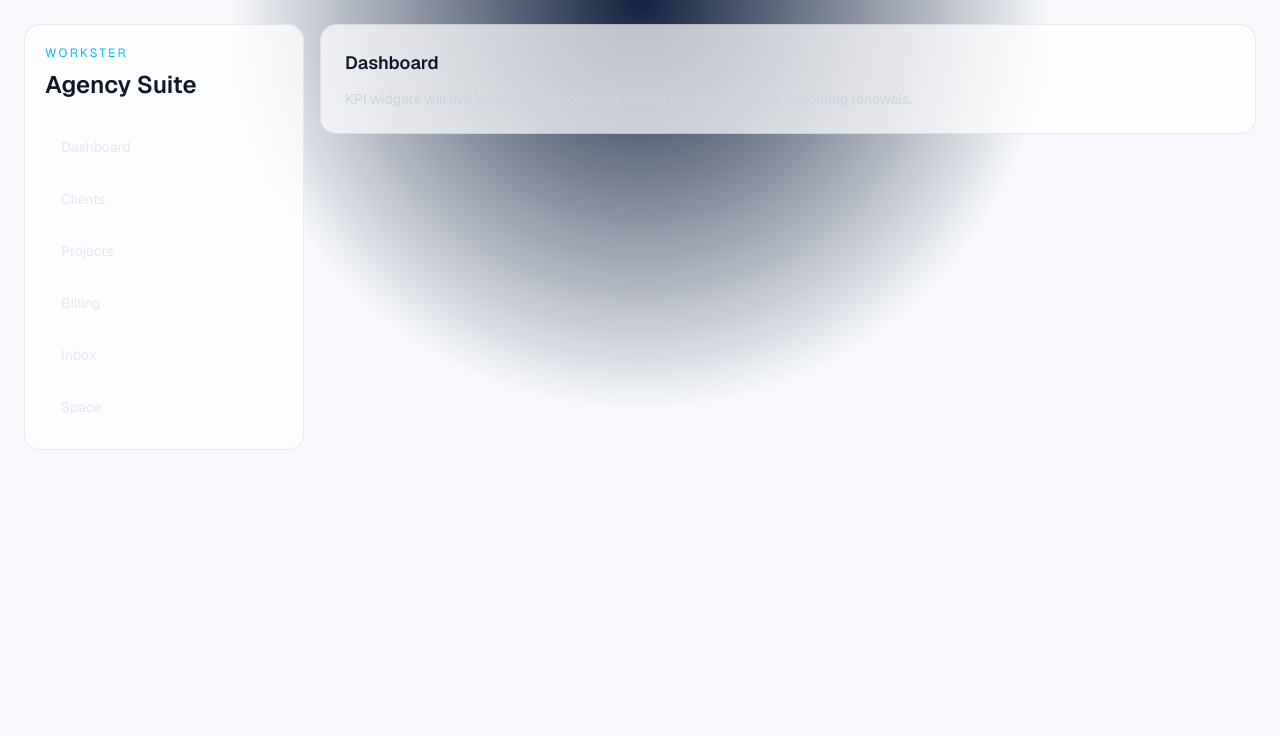
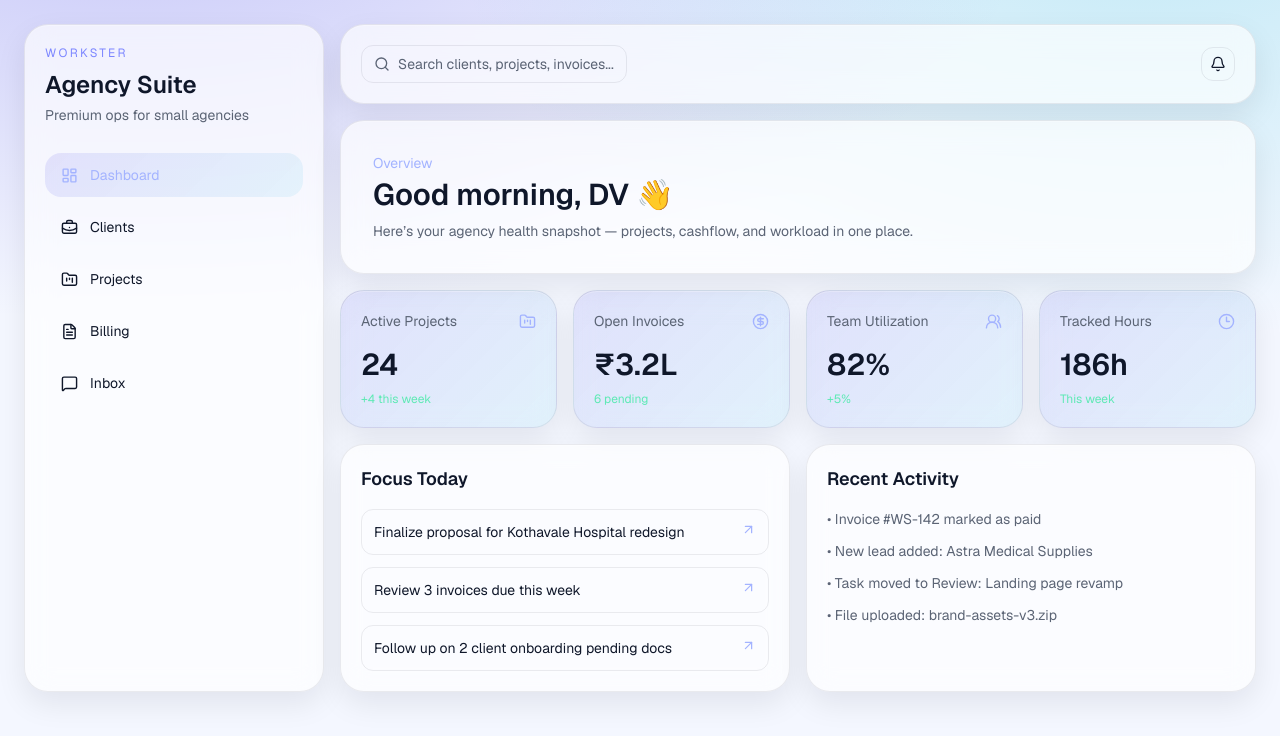
Before and after one commit to vishaldudhal/workster, a Next.js app: page /dashboard in a window 1280 px wide. Shown: the top 736 px of the page. Built offline with nearby package versions, Linux system fonts and the light colour scheme.

Commit message:
feat(ui): upgrade Workster visual design system and premium dashboard

```diff
--- a/package.json
+++ b/package.json
@@ -13,9 +13,12 @@
     "@supabase/supabase-js": "^2.95.3",
     "clsx": "^2.1.1",
     "date-fns": "^4.1.0",
+    "framer-motion": "^12.34.0",
+    "lucide-react": "^0.563.0",
     "next": "16.1.6",
     "react": "19.2.3",
     "react-dom": "19.2.3",
+    "recharts": "^3.7.0",
     "zod": "^4.3.6"
   },
   "devDependencies": {
--- a/src/app/(app)/dashboard/page.tsx
+++ b/src/app/(app)/dashboard/page.tsx
@@ -1,11 +1,66 @@
-import { SectionCard } from '@/components/ui/section-card'
+import { ArrowUpRight, CircleDollarSign, Clock3, FolderKanban, Users2 } from 'lucide-react'
+
+const kpis = [
+  { label: 'Active Projects', value: '24', delta: '+4 this week', icon: FolderKanban },
+  { label: 'Open Invoices', value: '₹3.2L', delta: '6 pending', icon: CircleDollarSign },
+  { label: 'Team Utilization', value: '82%', delta: '+5%', icon: Users2 },
+  { label: 'Tracked Hours', value: '186h', delta: 'This week', icon: Clock3 },
+]
 
 export default function DashboardPage() {
   return (
-    <>
-      <SectionCard title="Dashboard">
-        KPI widgets will live here: revenue, overdue invoices, project velocity, upcoming renewals.
-      </SectionCard>
-    </>
+    <div className="space-y-4">
+      <section className="glass soft-card p-6 md:p-8">
+        <p className="text-sm text-indigo-300">Overview</p>
+        <h2 className="mt-1 text-2xl font-semibold md:text-3xl">Good morning, DV 👋</h2>
+        <p className="mt-2 text-sm" style={{ color: 'var(--muted)' }}>
+          Here’s your agency health snapshot — projects, cashflow, and workload in one place.
+        </p>
+      </section>
+
+      <section className="grid gap-4 md:grid-cols-2 xl:grid-cols-4">
+        {kpis.map((item) => {
+          const Icon = item.icon
+          return (
+            <article key={item.label} className="glass soft-card kpi p-5">
+              <div className="flex items-center justify-between">
+                <p className="text-sm" style={{ color: 'var(--muted)' }}>{item.label}</p>
+                <Icon size={17} className="text-indigo-300" />
+              </div>
+              <p className="mt-4 text-3xl font-semibold">{item.value}</p>
+              <p className="mt-2 text-xs text-emerald-300">{item.delta}</p>
+            </article>
+          )
+        })}
+      </section>
+
+      <section className="grid gap-4 lg:grid-cols-2">
+        <article className="glass soft-card p-5">
+          <h3 className="text-lg font-semibold">Focus Today</h3>
+          <ul className="mt-4 space-y-3 text-sm">
+            {[
+              'Finalize proposal for Kothavale Hospital redesign',
+              'Review 3 invoices due this week',
+              'Follow up on 2 client onboarding pending docs',
+            ].map((x) => (
+              <li key={x} className="flex items-start justify-between rounded-xl border px-3 py-3" style={{ borderColor: 'var(--line)' }}>
+                <span>{x}</span>
+                <ArrowUpRight size={15} className="text-indigo-300" />
+              </li>
+            ))}
+          </ul>
+        </article>
+
+        <article className="glass soft-card p-5">
+          <h3 className="text-lg font-semibold">Recent Activity</h3>
+          <ul className="mt-4 space-y-3 text-sm" style={{ color: 'var(--muted)' }}>
+            <li>• Invoice #WS-142 marked as paid</li>
+            <li>• New lead added: Astra Medical Supplies</li>
+            <li>• Task moved to Review: Landing page revamp</li>
+            <li>• File uploaded: brand-assets-v3.zip</li>
+          </ul>
+        </article>
+      </section>
+    </div>
   )
 }
--- a/src/app/globals.css
+++ b/src/app/globals.css
@@ -1,28 +1,53 @@
 @import "tailwindcss";
 
 :root {
-  --bg: #f6f8fb;
+  --bg: #f4f7ff;
   --fg: #0f172a;
-  --card: rgba(255, 255, 255, 0.7);
+  --muted: #5b6475;
+  --glass: rgba(255, 255, 255, 0.65);
   --line: rgba(15, 23, 42, 0.08);
+  --brand: #4f46e5;
+  --brand-2: #06b6d4;
 }
 
 .dark {
-  --bg: #050816;
-  --fg: #e2e8f0;
-  --card: rgba(15, 23, 42, 0.6);
+  --bg: #060816;
+  --fg: #e6ebff;
+  --muted: #9aa4ba;
+  --glass: rgba(11, 18, 40, 0.6);
   --line: rgba(148, 163, 184, 0.2);
+  --brand: #7c72ff;
+  --brand-2: #35d4ff;
+}
+
+* {
+  border-color: var(--line);
 }
 
 body {
-  background: radial-gradient(circle at top, #12213f 0%, var(--bg) 40%);
+  min-height: 100dvh;
+  background:
+    radial-gradient(900px 400px at 10% -10%, color-mix(in oklab, var(--brand) 25%, transparent), transparent),
+    radial-gradient(700px 420px at 90% -10%, color-mix(in oklab, var(--brand-2) 20%, transparent), transparent),
+    var(--bg);
   color: var(--fg);
   font-family: var(--font-geist), Inter, system-ui, sans-serif;
-  min-height: 100dvh;
 }
 
 .glass {
-  background: var(--card);
-  backdrop-filter: blur(12px);
+  background: var(--glass);
+  backdrop-filter: blur(14px);
+  -webkit-backdrop-filter: blur(14px);
   border: 1px solid var(--line);
+  box-shadow:
+    0 1px 0 rgba(255, 255, 255, 0.25) inset,
+    0 12px 30px rgba(2, 8, 30, 0.08);
 }
+
+.soft-card {
+  border-radius: 24px;
+}
+
+.kpi {
+  background: linear-gradient(135deg, rgba(79, 70, 229, 0.12), rgba(6, 182, 212, 0.08));
+}
--- a/src/app/page.tsx
+++ b/src/app/page.tsx
@@ -1,20 +1,26 @@
 import Link from 'next/link'
+import { ArrowRight, Sparkles } from 'lucide-react'
 
 export default function Home() {
   return (
-    <main className="min-h-screen p-6 md:p-10">
-      <div className="mx-auto max-w-5xl space-y-6">
-        <section className="glass rounded-3xl p-8 md:p-10">
-          <p className="text-sm uppercase tracking-[0.2em] text-sky-300">Workster</p>
-          <h1 className="mt-3 text-4xl font-bold md:text-5xl">One suite for agencies to run work, clients, and cashflow.</h1>
-          <p className="mt-4 max-w-2xl text-slate-300">
-            Minimal, glassy, mobile-ready workspace for teams of 10–20. Built with Next.js + Supabase.
+    <main className="min-h-screen p-4 md:p-8">
+      <div className="mx-auto max-w-6xl space-y-5">
+        <section className="glass soft-card overflow-hidden p-8 md:p-12">
+          <div className="inline-flex items-center gap-2 rounded-full border px-3 py-1 text-xs text-indigo-300" style={{ borderColor: 'var(--line)' }}>
+            <Sparkles size={14} /> Workster • Built for 10-20 member agencies
+          </div>
+          <h1 className="mt-5 max-w-3xl text-4xl font-bold leading-tight md:text-6xl">
+            Run projects, clients, billing, and files in one beautiful workspace.
+          </h1>
+          <p className="mt-4 max-w-2xl text-base md:text-lg" style={{ color: 'var(--muted)' }}>
+            Affordable all-in-one business suite inspired by the best — tailored for growing agencies.
           </p>
-          <div className="mt-6 flex flex-wrap gap-3">
-            <Link href="/dashboard" className="rounded-xl bg-sky-500 px-5 py-3 text-sm font-medium text-white">
-              Open app shell
+
+          <div className="mt-7 flex flex-wrap gap-3">
+            <Link href="/dashboard" className="inline-flex items-center gap-2 rounded-2xl bg-indigo-500 px-5 py-3 text-sm font-medium text-white hover:bg-indigo-400">
+              Enter Workster <ArrowRight size={16} />
             </Link>
-            <Link href="/sign-in" className="rounded-xl border border-white/20 px-5 py-3 text-sm font-medium text-slate-200">
+            <Link href="/sign-in" className="rounded-2xl border px-5 py-3 text-sm" style={{ borderColor: 'var(--line)' }}>
               Sign in preview
             </Link>
           </div>
--- a/src/components/layout/app-shell.tsx
+++ b/src/components/layout/app-shell.tsx
@@ -1,39 +1,65 @@
 import Link from 'next/link'
+import { Bell, BriefcaseBusiness, FileText, FolderKanban, LayoutDashboard, MessageSquare, Search } from 'lucide-react'
 
 const nav = [
-  { href: '/dashboard', label: 'Dashboard' },
-  { href: '/clients', label: 'Clients' },
-  { href: '/projects', label: 'Projects' },
-  { href: '/billing', label: 'Billing' },
-  { href: '/inbox', label: 'Inbox' },
-  { href: '/space', label: 'Space' },
+  { href: '/dashboard', label: 'Dashboard', icon: LayoutDashboard },
+  { href: '/clients', label: 'Clients', icon: BriefcaseBusiness },
+  { href: '/projects', label: 'Projects', icon: FolderKanban },
+  { href: '/billing', label: 'Billing', icon: FileText },
+  { href: '/inbox', label: 'Inbox', icon: MessageSquare },
 ]
 
 export function AppShell({ children }: { children: React.ReactNode }) {
   return (
-    <div className="min-h-screen p-4 md:p-6">
-      <div className="mx-auto grid max-w-7xl grid-cols-1 gap-4 md:grid-cols-[280px_1fr]">
-        <aside className="glass hidden rounded-2xl p-5 md:block">
-          <p className="text-xs uppercase tracking-[0.2em] text-sky-400">Workster</p>
+    <div className="min-h-screen p-3 md:p-6">
+      <div className="mx-auto grid max-w-7xl grid-cols-1 gap-4 md:grid-cols-[300px_1fr]">
+        <aside className="glass soft-card hidden p-5 md:block">
+          <p className="text-xs uppercase tracking-[0.2em] text-indigo-400">Workster</p>
           <h1 className="mt-2 text-2xl font-semibold">Agency Suite</h1>
-          <nav className="mt-6 space-y-2">
-            {nav.map((item) => (
-              <Link key={item.href} href={item.href} className="block rounded-xl px-4 py-3 text-sm text-slate-200 transition hover:bg-white/10">
-                {item.label}
-              </Link>
-            ))}
+          <p className="mt-1 text-sm" style={{ color: 'var(--muted)' }}>Premium ops for small agencies</p>
+
+          <nav className="mt-7 space-y-2">
+            {nav.map((item, idx) => {
+              const Icon = item.icon
+              return (
+                <Link
+                  key={item.href}
+                  href={item.href}
+                  className={`flex items-center gap-3 rounded-2xl px-4 py-3 text-sm transition ${
+                    idx === 0 ? 'kpi text-indigo-300' : 'hover:bg-white/10'
+                  }`}
+                >
+                  <Icon size={17} />
+                  {item.label}
+                </Link>
+              )
+            })}
           </nav>
         </aside>
 
-        <section className="space-y-4">{children}</section>
+        <section className="space-y-4">
+          <header className="glass soft-card flex items-center justify-between p-4 md:p-5">
+            <div className="flex items-center gap-2 rounded-xl border px-3 py-2 text-sm" style={{ borderColor: 'var(--line)', color: 'var(--muted)' }}>
+              <Search size={16} /> Search clients, projects, invoices...
+            </div>
+            <button className="rounded-xl border p-2" style={{ borderColor: 'var(--line)' }}>
+              <Bell size={16} />
+            </button>
+          </header>
+          {children}
+        </section>
       </div>
 
-      <nav className="glass fixed inset-x-3 bottom-3 z-40 flex items-center justify-between rounded-2xl px-4 py-2 md:hidden">
-        {nav.slice(0, 5).map((item) => (
-          <Link key={item.href} href={item.href} className="rounded-lg px-2 py-1 text-xs text-slate-200">
-            {item.label}
-          </Link>
-        ))}
+      <nav className="glass fixed inset-x-3 bottom-3 z-40 flex items-center justify-between rounded-2xl px-3 py-2 md:hidden">
+        {nav.map((item) => {
+          const Icon = item.icon
+          return (
+            <Link key={item.href} href={item.href} className="flex flex-col items-center gap-1 rounded-lg px-2 py-1 text-[11px] text-slate-200">
+              <Icon size={15} />
+              {item.label}
+            </Link>
+          )
+        })}
       </nav>
     </div>
   )
```
Also changed, not shown: 1 other file (tests, documents, lock files or other folders).
